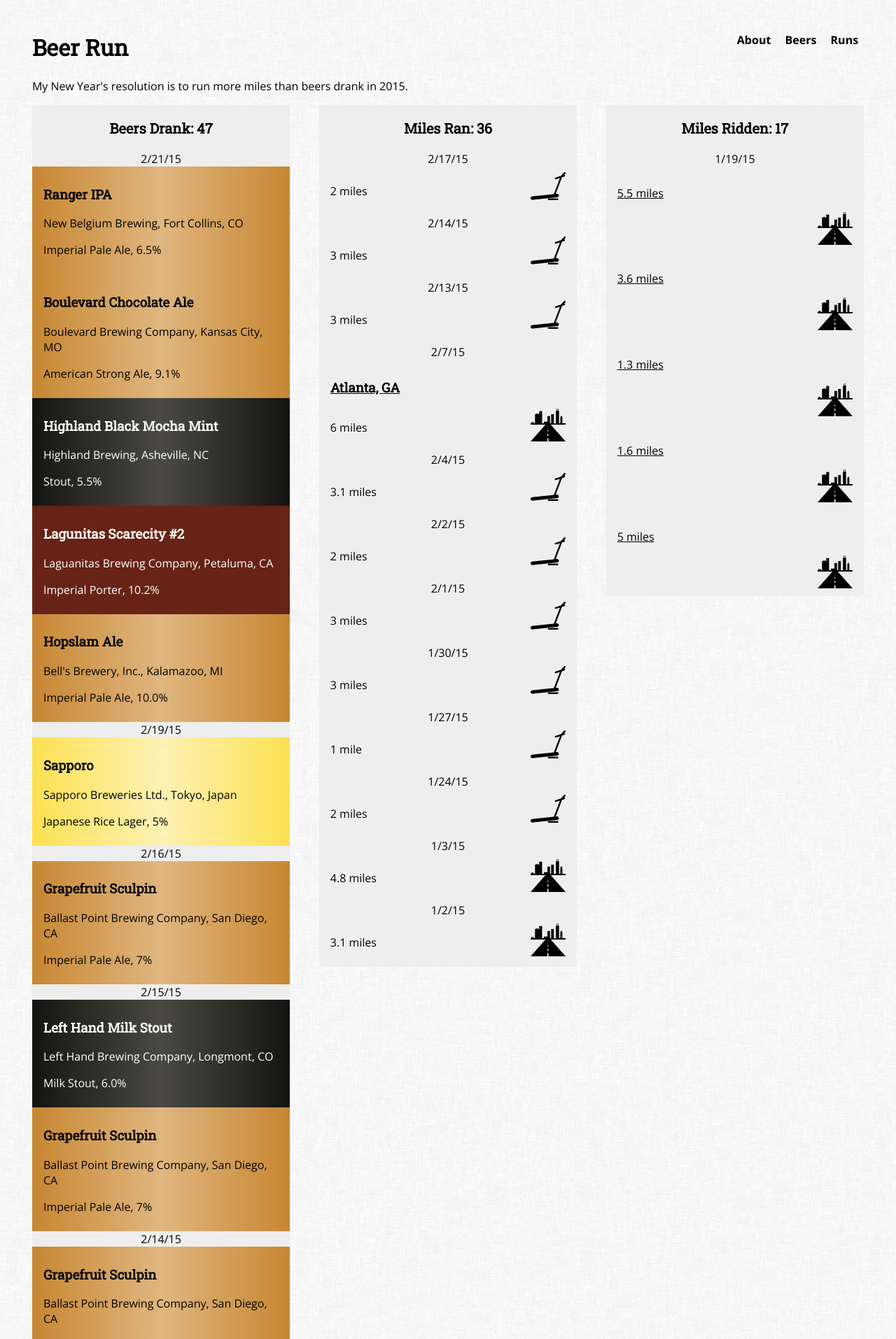
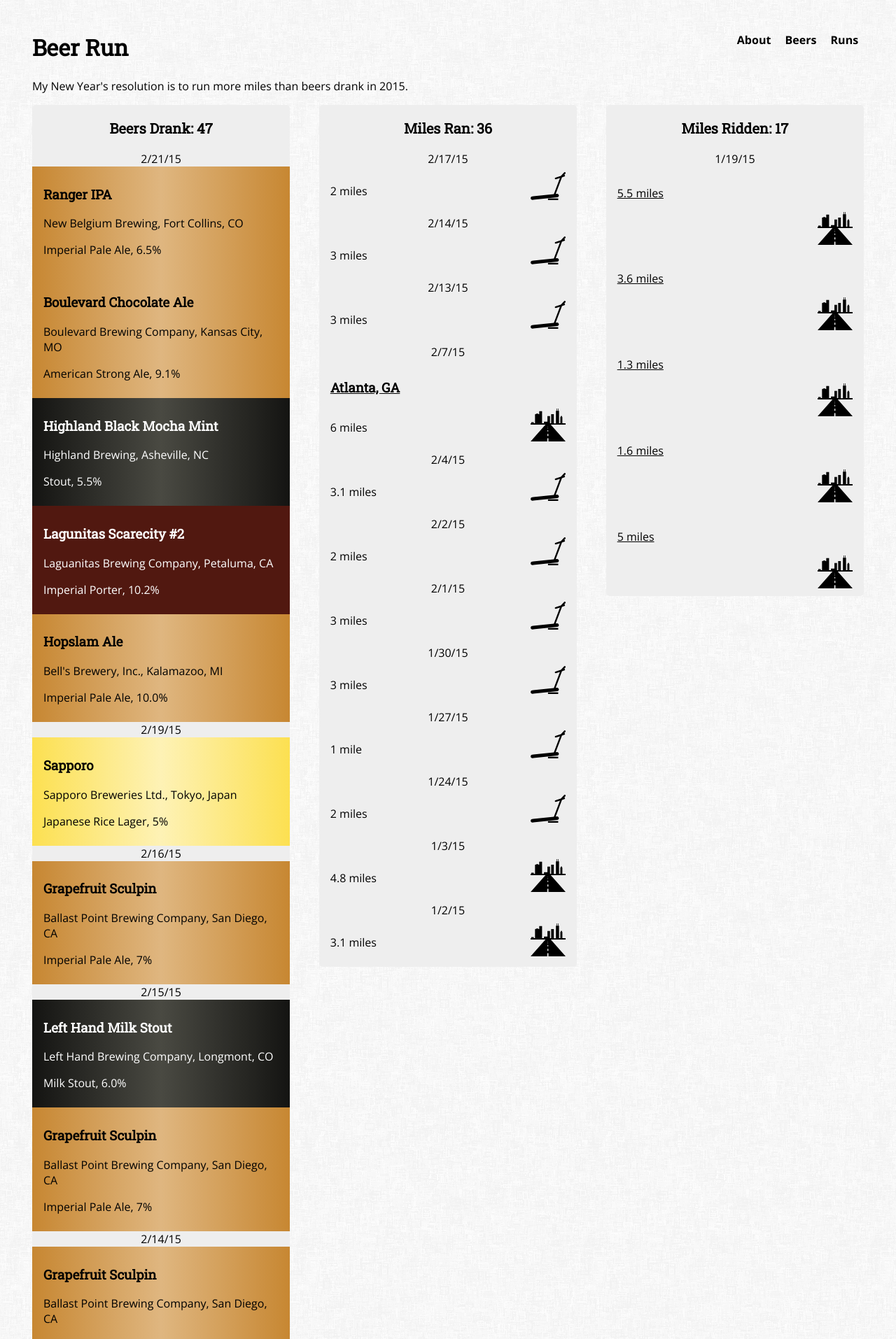
Before and after one commit to rhewitt22/beer-run, a Jekyll site: the page built from index.html, in a window 1280 px wide. Shown: the top 1914 px of the page at 70% size. Built offline with Jekyll 4.4.1, drawn with Linux system fonts in a browser that asks for light colours; nearby versions of some CDN libraries.

Commit message:
Updated _beer-styles.scss

```diff
--- a/_sass/_beer-styles.scss
+++ b/_sass/_beer-styles.scss
@@ -24,8 +24,8 @@
 .porter,
 .imperial-porter {
   color: white;
-  background-color: #672315;
-  background-image: linear-gradient(to right, #672315, ligthen(#672315, 20), #672315);
+  background-color: #511810;
+  background-image: linear-gradient(to right, #511810, ligthen(#511810, 20), #511810);
 }
 
 .scotch-ale {
```
